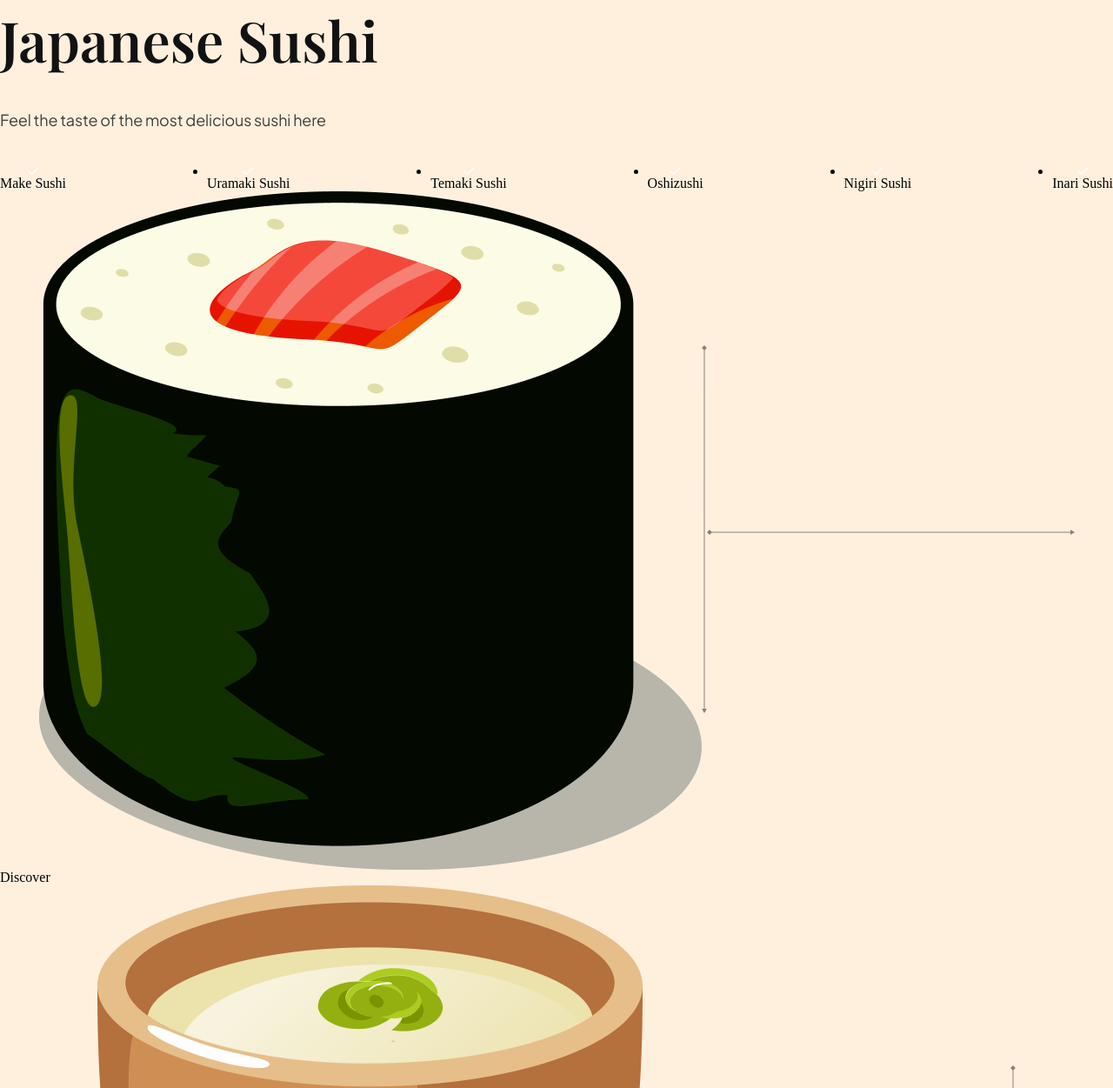
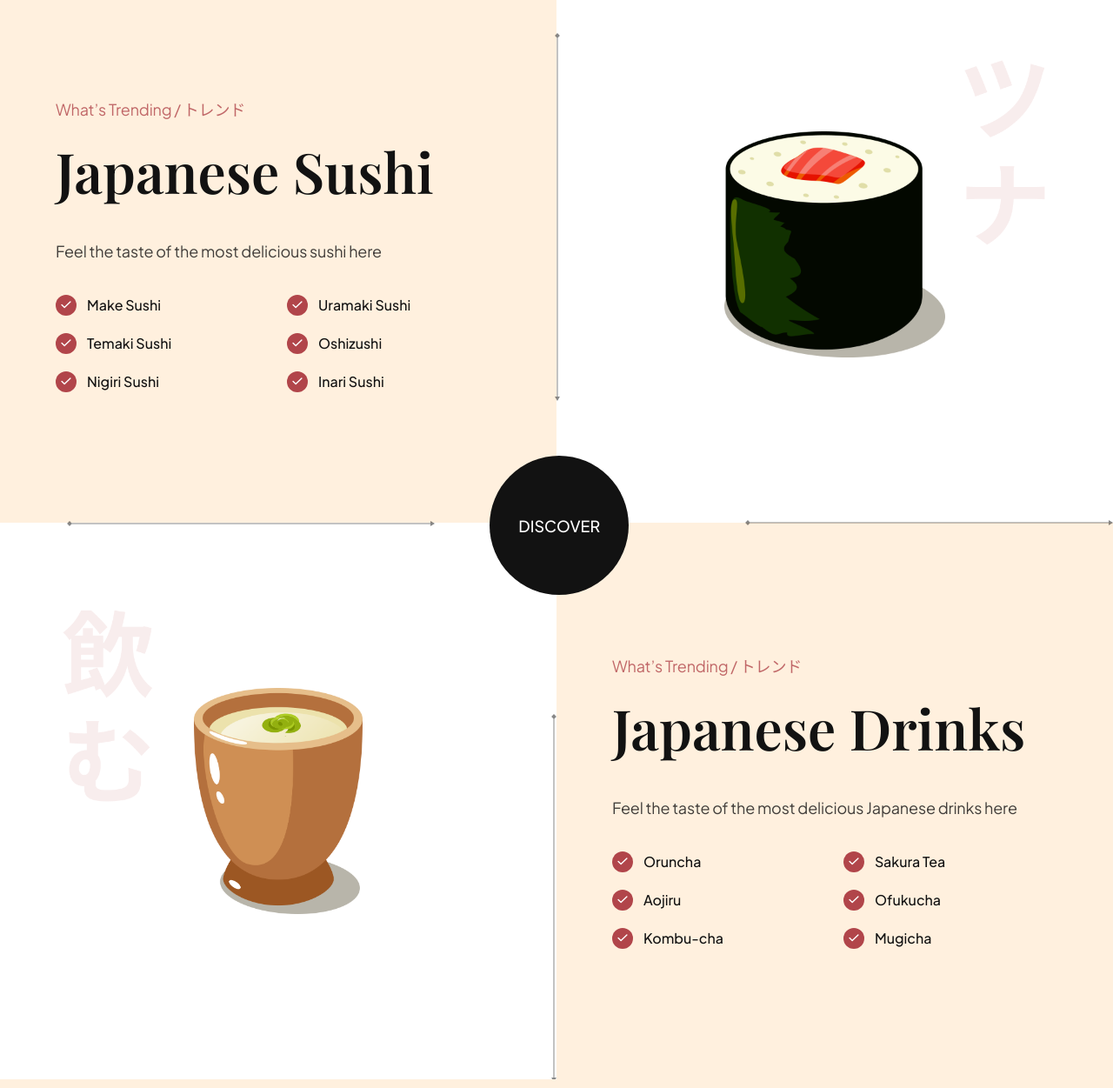
Before and after one commit to Prathamesh2603/Sushi-Ordering-Landing-Page, a website built with Vite: page index.html in a window 1280 px wide. Shown: the part 2457-3708 px from the top of the page at 87% size. Built offline with nearby package versions, Linux system fonts and the light colour scheme.

Commit message:
styling for the trending section is done

```diff
--- a/src/css/sections/trending.css
+++ b/src/css/sections/trending.css
@@ -0,0 +1,160 @@
+.trending {
+  position: relative;
+
+  display: flex;
+  flex-direction: column;
+  overflow: hidden;
+}
+
+.trending__discover {
+  position: absolute;
+  top: 44%;
+  left: 44%;
+  z-index: 1;
+
+  width: 160px;
+  height: 160px;
+
+  border-radius: 100%;
+  background-color: var(--secondary-color);
+  cursor: pointer;
+
+  display: flex;
+  justify-content: center;
+  align-items: center;
+}
+
+.trending__discover p {
+  font-size: 18px;
+  font-weight: 500;
+  font-family: var(--plus-jakarta-sans);
+
+  text-transform: uppercase;
+  color: #fff;
+}
+
+.trending-sushi,
+.trending-drinks {
+  width: 100%;
+  min-height: 640px;
+
+  display: flex;
+  flex-direction: row;
+}
+
+.trending__content {
+  flex: 1;
+  display: flex;
+  justify-content: center;
+  flex-direction: column;
+
+  padding: 32px 64px;
+}
+
+.trending__list {
+  list-style: none;
+
+  flex-wrap: wrap;
+  gap: 20px;
+}
+
+.trending__list li {
+  flex: 1;
+  display: flex;
+  align-items: center;
+  flex-direction: row;
+  gap: 12px;
+
+  min-width: 210px;
+}
+
+.trending__icon {
+  width: 24px;
+  height: 24px;
+
+  border-radius: 100%;
+  background-color: var(--primary-color);
+}
+
+.trending__icon img {
+  width: 50%;
+  height: 50%;
+  object-fit: contain;
+}
+
+.trending__list p {
+  flex: 1;
+  font-size: 16px;
+  font-weight: 500;
+  font-family: var(--plus-jakarta-sans);
+
+  color: var(--secondary-color);
+}
+
+.trending__image {
+  flex: 1;
+
+  position: relative;
+  padding: 32px 64px;
+
+  background-color: var(--color-white);
+  background-repeat: no-repeat;
+  background-size: contain;
+  background-position: center;
+}
+
+.trending-sushi .trending__image {
+  background-image: url("../../assets/japanese_sushi.png");
+}
+
+.trending-drinks .trending__image {
+  background-image: url("../../assets/japanese_drinks.png");
+}
+
+.trending__image img {
+  width: 254px;
+  height: 260px;
+  object-fit: contain;
+}
+
+/* Arrows */
+.trending__arrow {
+  position: absolute;
+  z-index: 1;
+}
+
+.trending__arrow img {
+  object-fit: contain;
+}
+
+.trending__arrow-left {
+  left: -2.5px;
+  top: 12%;
+}
+
+.trending__arrow-left img,
+.trending__arrow-top img {
+  width: auto;
+  height: 100%;
+}
+
+.trending__arrow-top {
+  top: -10.5px;
+  left: 12%;
+}
+
+.trending__arrow-bottom {
+  bottom: -6.5px;
+  right: 0%;
+}
+
+.trending__arrow-bottom img,
+.trending__arrow-right img {
+  width: auto;
+  height: 100%;
+}
+
+.trending__arrow-right {
+  right: -2.5px;
+  bottom: 12%;
+}
--- a/src/css/style.css
+++ b/src/css/style.css
@@ -6,9 +6,9 @@
 @import url("sections/hero.css");
 @import url("sections/about.css");
 @import url("sections/popular.css");
-/*@import url("sections/trending.css");
+@import url("sections/trending.css");
 @import url("sections/subscribe.css");
-@import url("sections/footer.css"); */
+@import url("sections/footer.css");
 
 /* CSS variables for reusablity across all files (including above imported) */
 :root {
```
